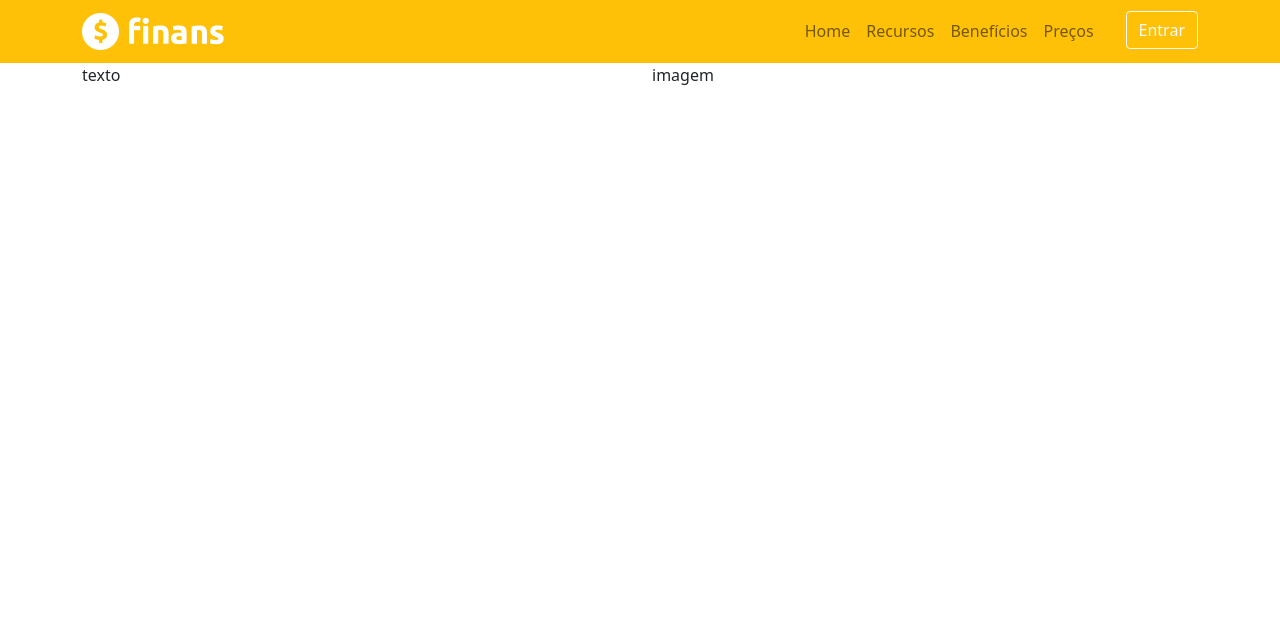
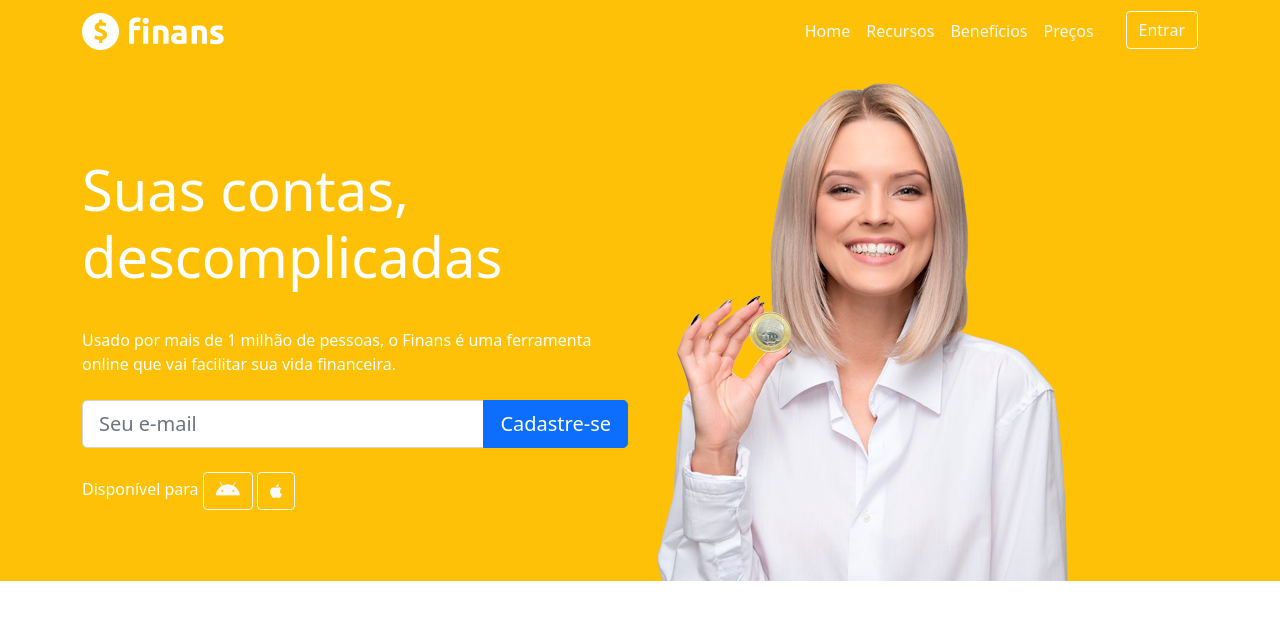
Before and after one commit to NelsonSSoares/Projeto-BS-Finans, a plain HTML site: page index.html in a window 1280 px wide. Drawn offline with nearby package versions, Linux system fonts and the light colour scheme.

Commit message:
Topo Finalizado

```diff
--- a/css/style.css
+++ b/css/style.css
@@ -0,0 +1,4 @@
+#home{
+    background: #ffc107;
+    color:white;
+}
--- a/index.html
+++ b/index.html
@@ -26,7 +26,7 @@
         <nav class="navbar navbar-expand-sm navbar-light bg-warning">
           <div class="container">
 
-            <a href="#" class="navbar-brand">
+            <a href="#" class="navbar-brand"><!--Logo-->
               <img src="img/logo.png" width="142">
             </a>
 
@@ -37,16 +37,16 @@
             <div class="collapse navbar-collapse" id="nav-principal">
               <ul class="navbar-nav ml-auto">
                 <li class="nav-item">
-                  <a href="" class="nav-link">Home</a>
+                  <a href="" class="nav-link text-light">Home</a>
                 </li>
                 <li class="nav-item">
-                  <a href="" class="nav-link">Recursos</a>
+                  <a href="" class="nav-link text-light">Recursos</a>
                 </li>
                 <li class="nav-item">
-                  <a href="" class="nav-link">Benefícios</a>
+                  <a href="" class="nav-link text-light">Benefícios</a>
                 </li>
                 <li class="nav-item">
-                  <a href="" class="nav-link">Preços</a>
+                  <a href="" class="nav-link text-light">Preços</a>
                 </li>
                 <li class="nav-item">
                   <a href="" class="btn btn-outline-light ml-4">Entrar</a>
@@ -58,23 +58,45 @@
         </nav>
       </header><!--/fim Cabecalho -->
 
-      <section id="home">
+      <section id="home"><!-- Início seção home -->
+      <div class="container">
+        <div class="row">
+          <div class="col-md-6 d-flex"><!-- Textos da seção -->
+            <div class="align-self-center">
+              <h1 class="display-4">Suas contas, descomplicadas</h1>
+              <p>
+                Usado por mais de 1 milhão de pessoas, o Finans é uma ferramenta online que vai facilitar sua vida financeira.
+              </p>
 
-        <div class="container">
-          <div class="row">
+              <form class="mt-4 mb-4">
+                <div class="input-group input-group-lg">
+                  <input type="text" placeholder="Seu e-mail" class="form-control">
+                  <div class="input-group-append">
+                    <button type="button" class="btn btn-primary">Cadastre-se</button>
+                  </div>
+                </div>
+              </form>
 
-            <div class="col-md-6">
-              texto
+              <p>Disponível para
+                <a href="" class="btn btn-outline-light">
+                  <i class="fab fa-android fa-lg"></i>
+                </a>
+                <a href="" class="btn btn-outline-light">
+                  <i class="fab fa-apple"></i>
+                </a>
+              </p>
+
             </div>
+            </div><!--Fim da seção-->
 
-            <div class="col-md-6">
-              imagem
+            <div class="col-md-6 d-none d-md-block"><!--d-none remove a div e d-md-block faz a div parecer quando atigir o breakpoint medio-->
+              <img src="img/capa-mulher.png" >
             </div>
 
           </div>
         </div>
 
-      </section>
+      </section><!--Fim home-->
 
 
 
```
